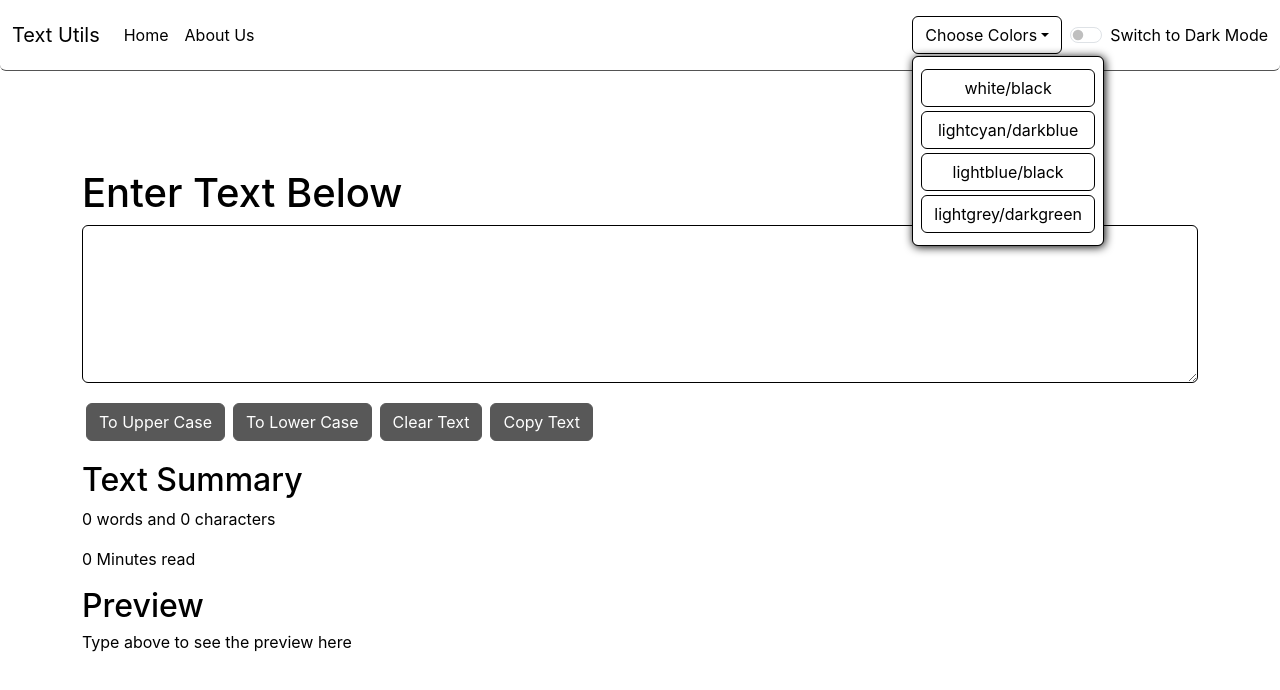
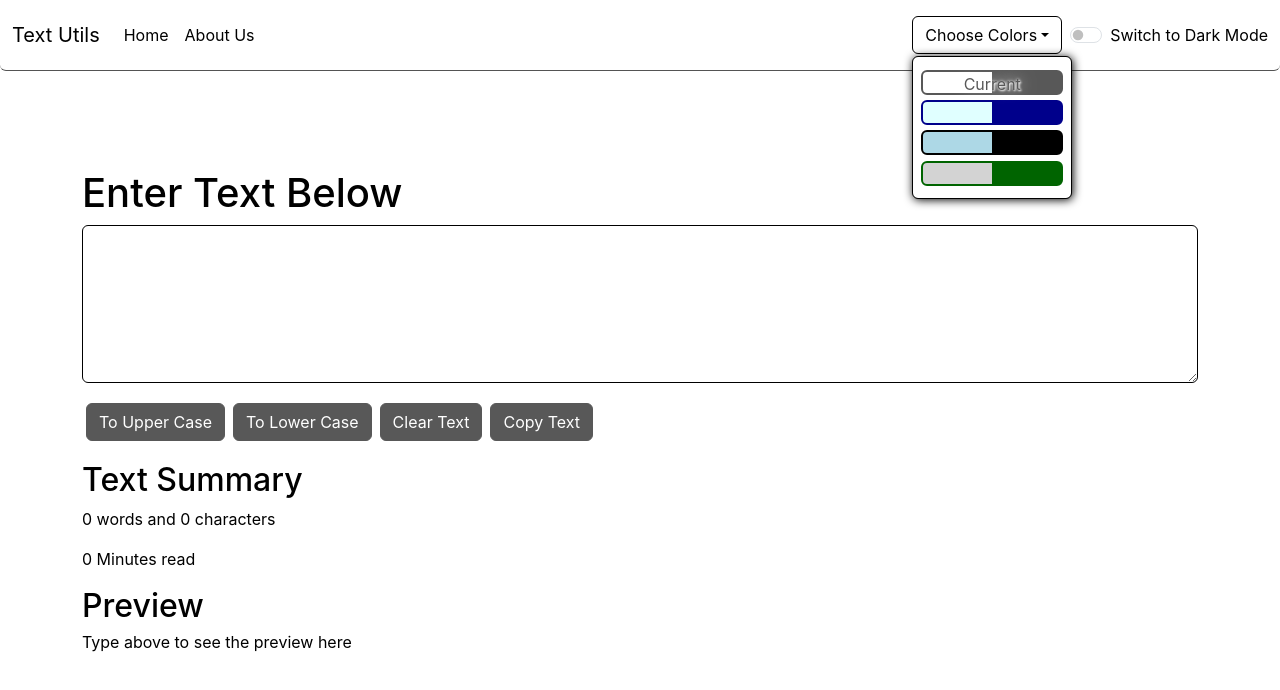
Before and after one commit to ogupta261/Reacting, a React (Create React App) app in the folder textutils/: page / in a window 1280 px wide. Both pictures are taken after a click on the button "Choose Colors". Shown: the top 690 px of the page. Built offline with nearby package versions, Linux system fonts and the light colour scheme.

Commit message:
added Current theme functionality with button disabling working.

```diff
--- a/textutils/src/App.js
+++ b/textutils/src/App.js
@@ -34,7 +34,6 @@ function App() {
   }
 
   let switchMode = () => {
-    // console.dir(event)
     setMode(mode === 'light' ? 'dark' : 'light')
     switch (mode) {
       case 'dark':
@@ -42,66 +41,66 @@ function App() {
         setPrimary(themes.light.primary[lightTheme])
         setSecondary(themes.light.secondary[lightTheme])
         showAlert('Light mode has been set!', 'success', 500)
-        // document.getElementById(`light-color-button-${lightTheme}`).disabled = true
         break;
       case 'light':
         document.body.style.backgroundColor = themes.dark.primary[darkTheme]
         setPrimary(themes.dark.primary[darkTheme])
         setSecondary(themes.dark.secondary[darkTheme])
         showAlert('Dark mode has been set!', 'success', 500)
-        // document.getElementById(`dark-color-button-${darkTheme}`).disabled = true
         break;
       default:
         break;
     }
   }
-
-  const handleSwitchColor = (event) => {
-    let index = event.target.value
-    // console.log(`Inside handleSwitchColor index=${index}`)
+  useEffect(() => {
     switch (mode) {
-      case 'dark':
-        // console.log(`Inside dark`)
-        document.body.style.backgroundColor = themes.dark.primary[index]
-        setPrimary(themes.dark.primary[index])
-        setSecondary(themes.dark.secondary[index])
-        setDarkTheme(index)
-        // console.log(`length = ${themes.dark.primary.length}`)
-        for (let i = 0; i < themes.dark.primary.length; i++) {
-          if ((index-i) === 0) {
-            // console.log(`Setting ${i} dark button to disabled`)
-            document.getElementById("dark-color-button-" + i).disabled = true
+      case 'light':
+        for (let i = 0; i < themes.light.primary.length; i++) {
+          if ((lightTheme - i) === 0) {
+            document.getElementById("light-color-button-" + i).disabled = true
+            document.getElementById("currentLightTheme-"+i).hidden = false
           } else {
-            // console.log(`Setting ${i} dark button to enabled`)
-            document.getElementById("dark-color-button-" + i).disabled = false
+            document.getElementById("light-color-button-" + i).disabled = false
+            document.getElementById("currentLightTheme-"+i).hidden = true
           }
         }
         break;
-
-      case 'light':
-        // console.log(`Inside light`)
-        document.body.style.backgroundColor = themes.light.primary[index]
-        setPrimary(themes.light.primary[index])
-        setSecondary(themes.light.secondary[index])
-        setLightTheme(index)
-        // console.log(`length = ${themes.light.primary.length}`)
-        for (let i = 0; i < themes.light.primary.length; i++) {
-          if ((index-i) === 0) {
-            // console.log(`Setting ${i} light button to disabled`)
-            document.getElementById("light-color-button-" + i).disabled = true
+      case 'dark':
+        for (let i = 0; i < themes.dark.primary.length; i++) {
+          if ((darkTheme - i) === 0) {
+            document.getElementById("dark-color-button-" + i).disabled = true
+            document.getElementById("currentDarkTheme-"+i).hidden = false
           } else {
-            // console.log(`Setting ${i} light button to enabled`)
-            document.getElementById("light-color-button-" + i).disabled = false
+            document.getElementById("dark-color-button-" + i).disabled = false
+            document.getElementById("currentDarkTheme-"+i).hidden = true
           }
         }
         break;
       default:
         break;
     }
-    // console.log('Exiting handleSwitchColor')
+  });
+
+  const handleSwitchColor = (event) => {
+    let index = event.target.value
+    switch (mode) {
+      case 'dark':
+        document.body.style.backgroundColor = themes.dark.primary[index]
+        setPrimary(themes.dark.primary[index])
+        setSecondary(themes.dark.secondary[index])
+        setDarkTheme(index)
+        break;
+
+      case 'light':
+        document.body.style.backgroundColor = themes.light.primary[index]
+        setPrimary(themes.light.primary[index])
+        setSecondary(themes.light.secondary[index])
+        setLightTheme(index)
+        break;
+      default:
+        break;
+    }
   }
-
-  // darkTheme={darkTheme} lightTheme={lightTheme}
   return (
     <>
       <Navbar title='Text Utils' themes={themes} handleSwitchColor={handleSwitchColor} darkTheme={darkTheme} lightTheme={lightTheme} primary={primary} secondary={secondary} mode={mode} switchMode={switchMode} />
--- a/textutils/src/Components/Navbar.js
+++ b/textutils/src/Components/Navbar.js
@@ -4,9 +4,9 @@ import PropTypes from 'prop-types'
 export default function Navbar(props) {
 
   return (
-    <nav className={`navbar navbar-expand-lg rounded-bottom`} style={{ background: `linear-gradient(${props.mode==='light'? 'white': 'black'},${props.primary})`, borderBottom: "0.2px inset", borderBottomColor: props.secondary}}>
+    <nav className={`navbar navbar-expand-lg rounded-bottom`} style={{ background: `linear-gradient(${props.mode === 'light' ? 'white' : 'black'},${props.primary})`, borderBottom: "0.2px inset", borderBottomColor: props.secondary }}>
       <div className="container-fluid">
-        <a className="navbar-brand" style={{color: props.secondary}} href="/">
+        <a className="navbar-brand" style={{ color: props.secondary }} href="/">
           {props.title}
         </a>
         <button
@@ -23,33 +23,36 @@ export default function Navbar(props) {
         <div className="collapse navbar-collapse" id="navbarSupportedContent">
           <ul className="navbar-nav me-auto mb-2 mb-lg-0">
             <li className="nav-item">
-              <a className="nav-link active" style={{color: props.secondary}} aria-current="page" href="/">
+              <a className="nav-link active" style={{ color: props.secondary }} aria-current="page" href="/">
                 Home
               </a>
             </li>
             <li className="nav-item">
-              <a className="nav-link" style={{color: props.secondary}} href="/">
+              <a className="nav-link" style={{ color: props.secondary }} href="/">
                 About Us
               </a>
             </li>
           </ul>
           <div className="btn-group mx-2 my-2" role="group" aria-label="Button group with nested dropdown">
             <div className="btn-group" role="group">
-              <button type="button" className={`btn btn-primary dropdown-toggle`} style={{background: `linear-gradient(transparent, transparent)`, color: props.secondary, borderColor: props.secondary}} data-bs-toggle="dropdown" aria-expanded="false">
+              <button type="button" className={`btn btn-primary dropdown-toggle`} style={{ background: `linear-gradient(transparent, transparent)`, color: props.secondary, borderColor: props.secondary }} data-bs-toggle="dropdown" aria-expanded="false">
                 Choose Colors
               </button>
-              <ul className="dropdown-menu" id="color-palette" style={{backgroundColor: props.primary, border: "1px solid", borderColor: props.secondary, boxShadow: `1px 1px 10px 0px ${props.secondary}`}} >
-                {props.mode==='dark' && props.themes.dark.primary.map((item, index) => (
-                  <li className="mx-2 my-1" key={`color-button-${index}`}><button type="button" style={{width: "100%", background: `linear-gradient(transparent, black)`, color: props.secondary, border: "0.5px solid", borderColor: props.secondary}} id={`dark-color-button-${index}`} className="btn btn-primary" onClick={props.handleSwitchColor} value={index}> {item}/{props.themes.dark.secondary[index]}</button></li>
+              <ul className="dropdown-menu" id="color-palette" style={{ backgroundColor: props.primary, border: "1px solid", borderColor: props.secondary, boxShadow: `1px 1px 10px 0px ${props.secondary}`}} >
+                {props.mode === 'dark' && props.themes.dark.primary.map((item, index) => (
+                  <li className="mx-2 my-1" key={`color-button-${index}`}><button type="button" style={{ height: "25px", width: "100%", border: "2px solid", borderColor: props.themes.dark.secondary[index], background: `linear-gradient(90deg, ${item} 50%, ${props.themes.dark.secondary[index]} 50%)`, padding: "inherit" }} id={`dark-color-button-${index}`} className="btn" onClick={props.handleSwitchColor} value={index}><span id={`currentDarkTheme-${index}`} style={{textShadow: "1px 1px 2px black, 0 0 1em black, 0 0 0.2em black", color: "white"}}>Current</span></button></li>
                 ))}
-                {props.mode==='light' && props.themes.light.primary.map((item, index) => (
-                  <li className="mx-2 my-1" key={`color-button-${index}`}><button type="button" style={{width: "100%", background: `linear-gradient(transparent, white)`, color: props.secondary, border: "0.5px solid", borderColor: props.secondary}} id={`light-color-button-${index}`} className="btn btn-primary" onClick={props.handleSwitchColor} value={index}> {item}/{props.themes.light.secondary[index]}</button></li>
+                {/* {props.mode==='light' && props.themes.light.primary.map((item, index) => (
+                  <li className="mx-2 my-1" key={`color-button-${index}`}><button type="button" style={{width: "100%", background: `linear-gradient(transparent, white)`, color: props.secondary, border: "0.5px solid", borderColor: props.secondary}} id={`light-color-button-${index}`} className="btn btn-primary" onClick={props.handleSwitchColor} value={index}> {toTitleCase(item)}-{toTitleCase(props.themes.light.secondary[index])}</button></li>
+                ))} */}
+                {props.mode === 'light' && props.themes.light.primary.map((item, index) => (
+                  <li className="mx-2 my-1" key={`color-button-${index}`}><button type="button" style={{ height: "25px", width: "100%", border: "2px solid", borderColor: props.themes.light.secondary[index], background: `linear-gradient(90deg, ${item} 50%, ${props.themes.light.secondary[index]} 50%)`, padding: "inherit" }} id={`light-color-button-${index}`} className="btn" onClick={props.handleSwitchColor} value={index}><span id={`currentLightTheme-${index}`} style={{textShadow: "1px 1px 2px white, 0 0 1em white, 0 0 0.2em white", color: "black"}}>Current</span></button></li>
                 ))}
               </ul>
             </div>
           </div>
-          <div className="form-check form-switch my-1" style={{background: `linear-gradient(transparent, transparent)`, color: props.secondary}}>
-            <input className="form-check-input" type="checkbox" role="switch" id="modeSwitch" onChange={props.switchMode} style={{}}/>
+          <div className="form-check form-switch my-1" style={{ background: `linear-gradient(transparent, transparent)`, color: props.secondary }}>
+            <input className="form-check-input" type="checkbox" role="switch" id="modeSwitch" onChange={props.switchMode} style={{}} />
             <label className="form-check-label" htmlFor="modeSwitch">{props.mode === 'light' ? 'Switch to Dark Mode' : 'Switch to Light Mode'}</label>
           </div>
         </div>
```
Also changed, not shown: textutils/src/Pipes/TitleCase.js (added, +16 -0 lines).
